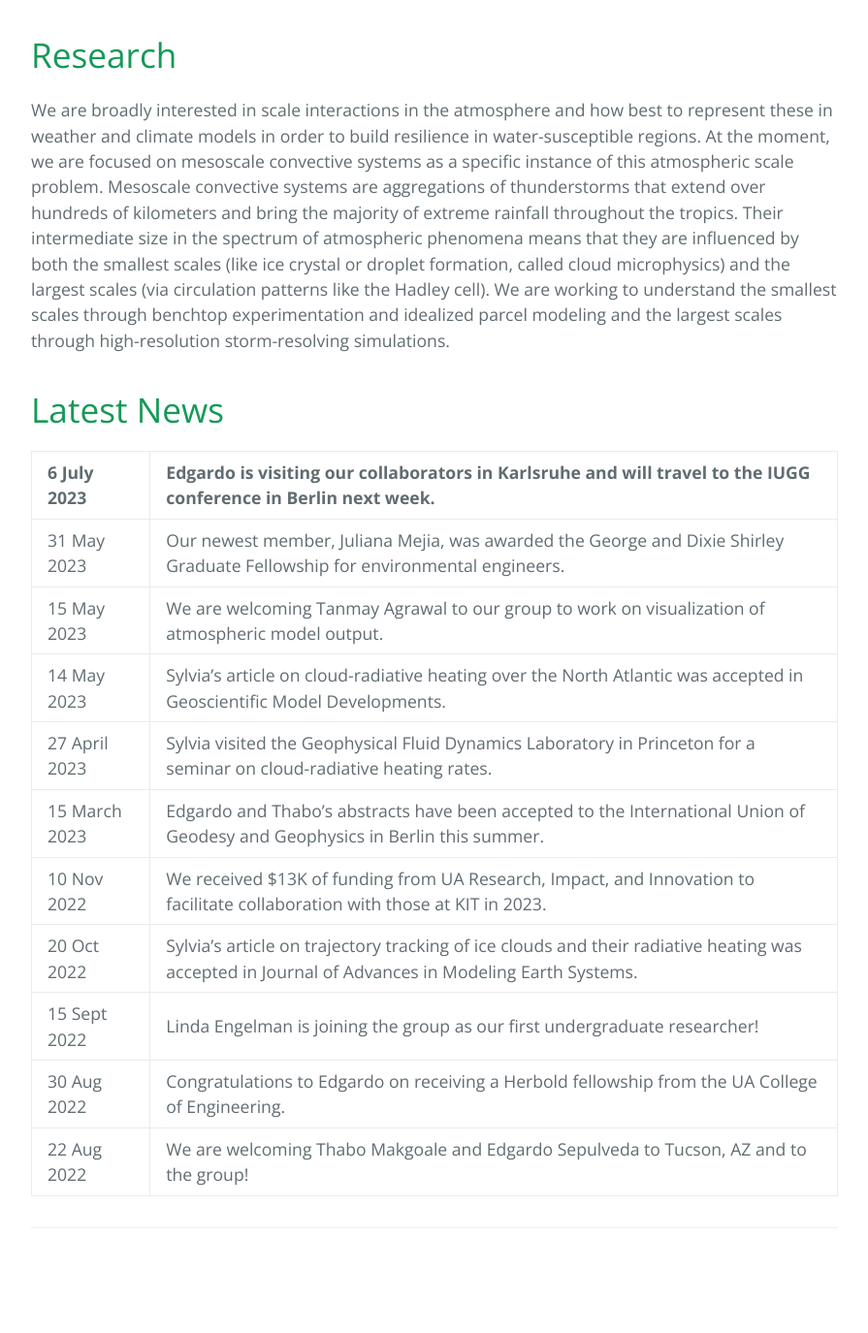
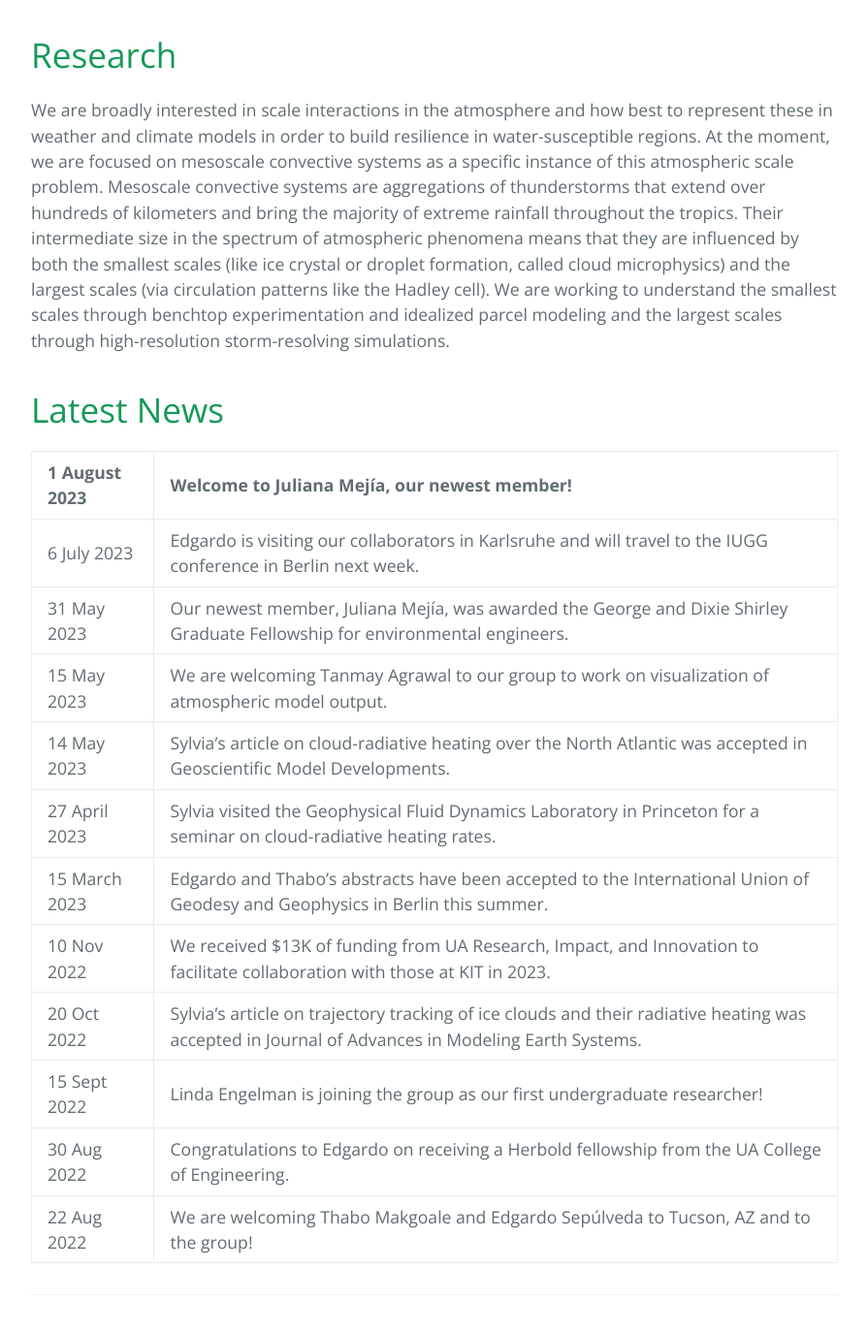
Before and after one commit to sylviasullivan/sylviasullivan.github.io, a Jekyll site: the page built from index.md, in a window 1280 px wide and 1400 px high, scrolled down 381 px. Shown: the top 1375 px of the window at 97% size, without its empty margins (192-1087 px from the left). Built offline with Jekyll 4.4.1, drawn with Linux system fonts in a browser that asks for light colours; before the commit the page ends 1712 px from its top, so only the background shows below that.

Commit message:
Update index.md

```diff
--- a/index.md
+++ b/index.md
@@ -11,9 +11,10 @@ We are broadly interested in scale interactions in the atmosphere and how best t
 
 # Latest News
 
+| 1 August 2023 | Welcome to Juliana Mejía, our newest member!
+|:--|:--|
 | 6 July 2023 | Edgardo is visiting our collaborators in Karlsruhe and will travel to the IUGG conference in Berlin next week.
-|:--|:--|
-| 31 May 2023 | Our newest member, Juliana Mejia, was awarded the George and Dixie Shirley Graduate Fellowship for environmental engineers. |
+| 31 May 2023 | Our newest member, Juliana Mejía, was awarded the George and Dixie Shirley Graduate Fellowship for environmental engineers. |
 | 15 May 2023 | We are welcoming Tanmay Agrawal to our group to work on visualization of atmospheric model output. |
 | 14 May 2023 | Sylvia's article on cloud-radiative heating over the North Atlantic was accepted in Geoscientific Model Developments.
 | 27 April 2023 | Sylvia visited the Geophysical Fluid Dynamics Laboratory in Princeton for a seminar on cloud-radiative heating rates. |
@@ -22,4 +23,4 @@ We are broadly interested in scale interactions in the atmosphere and how best t
 | 20 Oct 2022  | Sylvia's article on trajectory tracking of ice clouds and their radiative heating was accepted in Journal of Advances in Modeling Earth Systems.  |
 | 15 Sept 2022 | Linda Engelman is joining the group as our first undergraduate researcher!
 | 30 Aug 2022 | Congratulations to Edgardo on receiving a Herbold fellowship from the UA College of Engineering. |
-| 22 Aug 2022 | We are welcoming Thabo Makgoale and Edgardo Sepulveda to Tucson, AZ and to the group! |
+| 22 Aug 2022 | We are welcoming Thabo Makgoale and Edgardo Sepúlveda to Tucson, AZ and to the group! |
```
